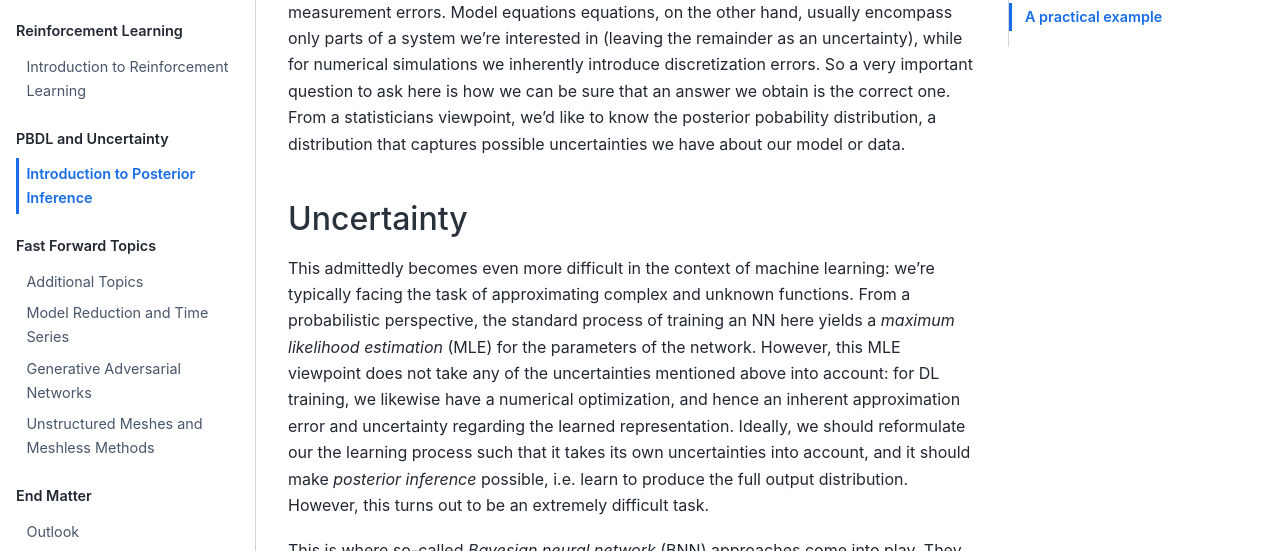
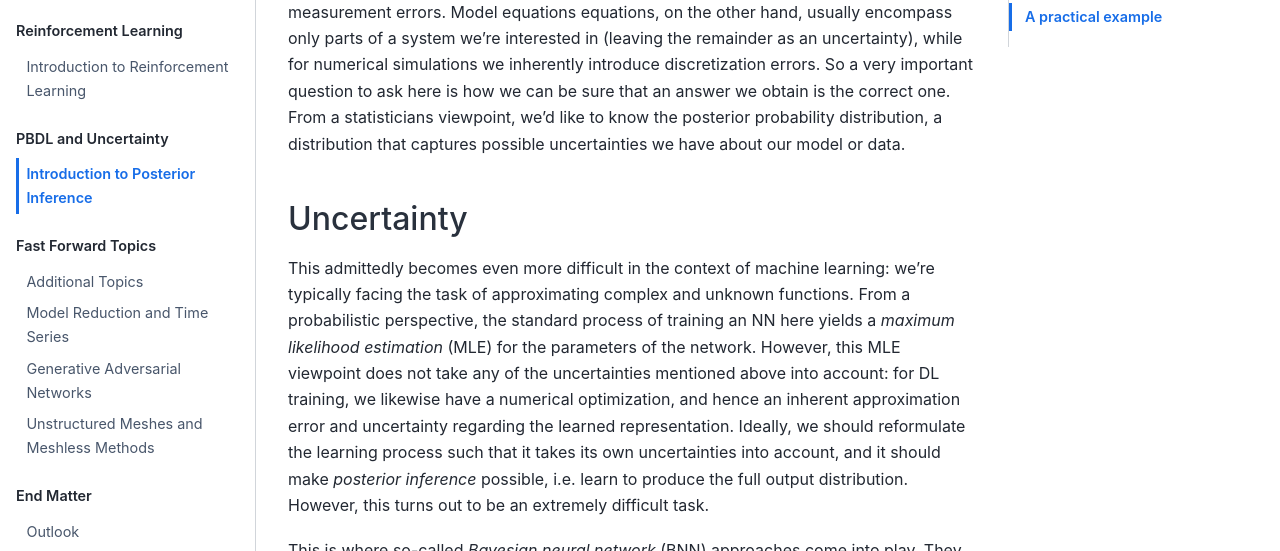
Before and after one commit to tum-pbs/pbdl-book, a Jupyter Book: the page built from bayesian-intro.md, in a window 1280 px wide and 900 px high. Shown: the part 235-786 px from the top of the window. Built offline with Jupyter Book 1.0.4 settings and Sphinx 7.4.7 and the Sphinx Book theme 1.1.4, drawn with Linux system fonts in a browser that asks for light colours; pages that are not in the unit, such as notebooks, are missing from menus; some of the changed text lies outside the part shown.

Commit message:
corrections from Nuttapong, thanks

```diff
--- a/bayesian-intro.md
+++ b/bayesian-intro.md
@@ -1,7 +1,7 @@
 Introduction to Posterior Inference
 =======================
 
-We should keep in mind that for all measurements, models, and discretizations we have uncertainties. For measurements and observations, this typically appears in the form of measurement errors. Model equations equations, on the other hand, usually encompass only parts of a system we're interested in (leaving the remainder as an uncertainty), while for numerical simulations we inherently introduce discretization errors. So a very important question to ask here is how we can be sure that an answer we obtain is the correct one. From a statisticians viewpoint, we'd like to know the posterior pobability distribution, a distribution that captures possible uncertainties we have about our model or data.
+We should keep in mind that for all measurements, models, and discretizations we have uncertainties. For measurements and observations, this typically appears in the form of measurement errors. Model equations equations, on the other hand, usually encompass only parts of a system we're interested in (leaving the remainder as an uncertainty), while for numerical simulations we inherently introduce discretization errors. So a very important question to ask here is how we can be sure that an answer we obtain is the correct one. From a statisticians viewpoint, we'd like to know the posterior probability distribution, a distribution that captures possible uncertainties we have about our model or data.
 
 ## Uncertainty
 
@@ -12,7 +12,7 @@ yields a _maximum likelihood estimation_ (MLE) for the parameters of the network
 However, this MLE viewpoint does not take any of the uncertainties mentioned above into account:
 for DL training, we likewise have a numerical optimization, and hence an inherent
 approximation error and uncertainty regarding the learned representation.
-Ideally, we should reformulate our the learning process such that it takes
+Ideally, we should reformulate the learning process such that it takes
 its own uncertainties into account, and it should make
 _posterior inference_ possible,
 i.e. learn to produce the full output distribution. However, this turns out to be an
```
Also changed, not shown: others-timeseries.md (+1 -1 lines), overview-equations.md (+1 -1 lines), reinflearn-intro.md (+0 -2 lines), overview-ns-forw.ipynb, supervised-airfoils.ipynb.
